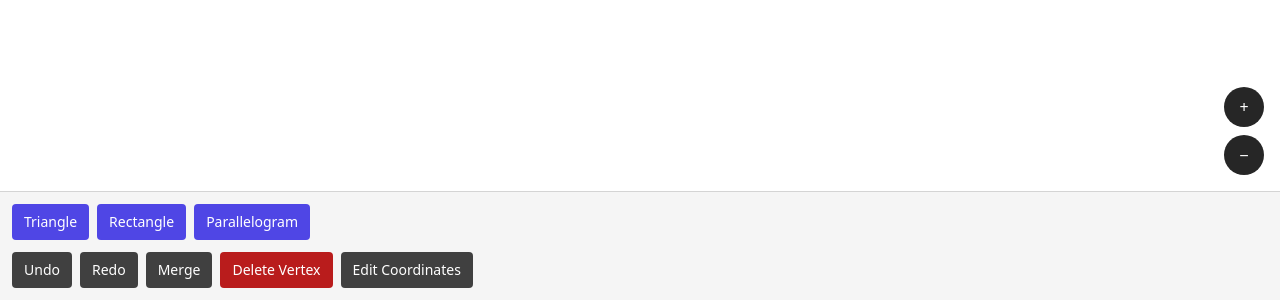
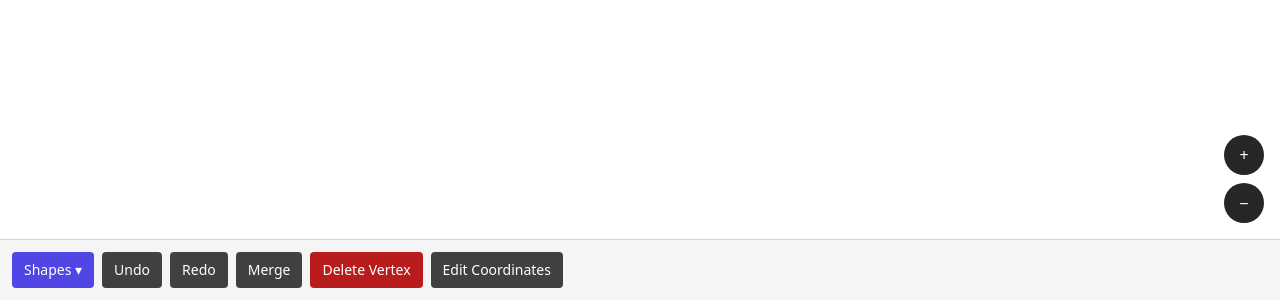
Before and after one commit to examforge99/badge-forge, a Next.js app: page / in a window 1280 px wide. Shown: the part 500-800 px from the top of the page. Built offline with nearby package versions, Linux system fonts and the light colour scheme.

Commit message:
Implement shape menu toggle and clean up state
Added shape menu toggle functionality and removed unused long-press state.

```diff
--- a/components/CanvasEditor.tsx
+++ b/components/CanvasEditor.tsx
@@ -37,16 +37,15 @@ export default function CanvasEditor() {
   const [selected, setSelected] = useState<string[]>([]);
   const [draft, setDraft] = useState<Draft | null>(null);
   const [notice, setNotice] = useState<string | null>(null);
+  const [shapeMenuOpen, setShapeMenuOpen] = useState(false);
 
   const [viewport, setViewport] = useState({ x: 0, y: 0, scale: 8 });
   const panStart = useRef<{ x: number; y: number; vx: number; vy: number } | null>(null);
 
-  // Shape-drag state: which shape, and where the drag started in model space
   const shapeDrag = useRef<{ shapeId: string; lastModelX: number; lastModelY: number } | null>(null);
 
   const svgRef = useRef<SVGSVGElement>(null);
   const longPressTimer = useRef<number | null>(null);
-  const longPressFiredRef = useRef(false);
 
   const showNotice = useCallback((msg: string) => {
     setNotice(msg);
@@ -193,12 +192,11 @@ export default function CanvasEditor() {
     return null;
   }
 
-  // Background pan — only fires if nothing else claimed the press
   function handleBackgroundPointerDown(e: React.PointerEvent) {
     const { x: mx, y: my } = toModel(e.clientX, e.clientY);
-    if (hitTestVertex(mx, my)) return; // vertex circles handle their own events
+    if (hitTestVertex(mx, my)) return;
     const shapeId = hitTestShape(mx, my);
-    if (shapeId) return; // shape body handled below via its own long-press
+    if (shapeId) return;
     panStart.current = { x: e.clientX, y: e.clientY, vx: viewport.x, vy: viewport.y };
   }
 
@@ -222,7 +220,6 @@ export default function CanvasEditor() {
 
   function handleBackgroundPointerUp() {
     if (shapeDrag.current) {
-      // Commit the shape's new position to history
       commitStateChange(state);
       shapeDrag.current = null;
       return;
@@ -230,12 +227,9 @@ export default function CanvasEditor() {
     panStart.current = null;
   }
 
-  // Long-press on a shape body starts a shape-drag
   function shapeBodyPointerDown(e: React.PointerEvent, shapeId: string) {
     e.stopPropagation();
-    longPressFiredRef.current = false;
     longPressTimer.current = window.setTimeout(() => {
-      longPressFiredRef.current = true;
       const { x: mx, y: my } = toModel(e.clientX, e.clientY);
       shapeDrag.current = { shapeId, lastModelX: mx, lastModelY: my };
     }, 350);
@@ -334,16 +328,15 @@ export default function CanvasEditor() {
         </div>
       </div>
 
-      <div className="bg-neutral-100 border-t border-neutral-300 p-3 flex flex-col gap-3">
-        <div className="flex gap-2 overflow-x-auto">
-          {Object.entries(PRESETS).map(([key, preset]) => (
-            <button key={key} onClick={() => handlePlacePreset(key)} className="px-3 py-2 bg-indigo-600 text-white text-sm rounded whitespace-nowrap">
-              {preset.name}
-            </button>
-          ))}
-        </div>
+      <div className="bg-neutral-100 border-t border-neutral-300 p-3 flex flex-col gap-3 relative">
+        <div className="flex gap-2 flex-wrap">
+          <button
+            onClick={() => setShapeMenuOpen((v) => !v)}
+            className="px-3 py-2 bg-indigo-600 text-white text-sm rounded"
+          >
+            Shapes ▾
+          </button>
 
-        <div className="flex gap-2 flex-wrap">
           <button onClick={handleUndo} className="px-3 py-2 bg-neutral-700 text-white text-sm rounded">Undo</button>
           <button onClick={handleRedo} className="px-3 py-2 bg-neutral-700 text-white text-sm rounded">Redo</button>
           <button onClick={handleMerge} className="px-3 py-2 bg-neutral-700 text-white text-sm rounded">Merge</button>
@@ -387,6 +380,34 @@ export default function CanvasEditor() {
           <div className="text-neutral-600 text-xs">Selected: {selected.join(", ")}</div>
         )}
       </div>
+
+      {shapeMenuOpen && (
+        <div
+          className="fixed inset-0 bg-black/40 flex items-end z-50"
+          onClick={() => setShapeMenuOpen(false)}
+        >
+          <div
+            className="bg-white w-full rounded-t-2xl p-4 flex flex-col gap-2"
+            onClick={(e) => e.stopPropagation()}
+          >
+            <div className="text-neutral-500 text-xs uppercase tracking-wide mb-1">
+              Choose a shape
+            </div>
+            {Object.entries(PRESETS).map(([key, preset]) => (
+              <button
+                key={key}
+                onClick={() => {
+                  handlePlacePreset(key);
+                  setShapeMenuOpen(false);
+                }}
+                className="text-left px-4 py-3 bg-neutral-100 hover:bg-neutral-200 rounded-lg text-neutral-900"
+              >
+                {preset.name}
+              </button>
+            ))}
+          </div>
+        </div>
+      )}
     </div>
   );
-      }
+}
```
